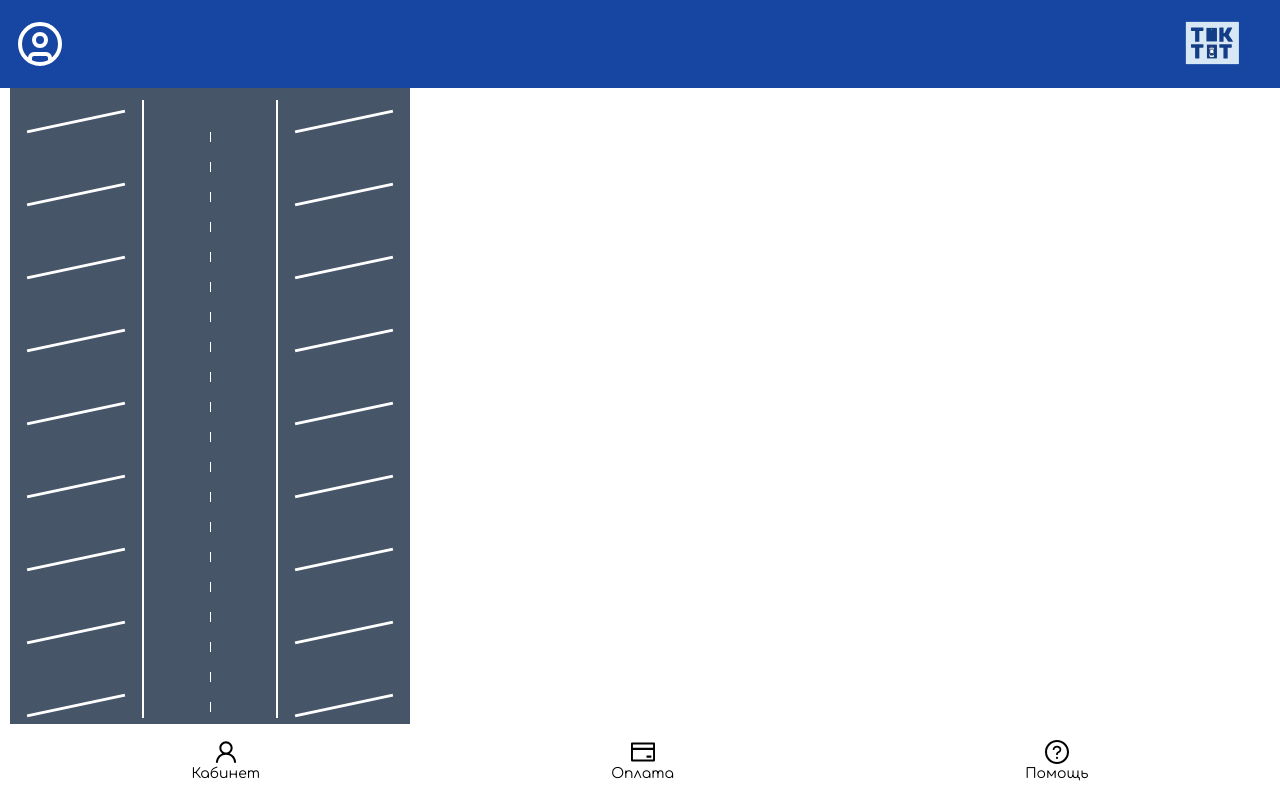
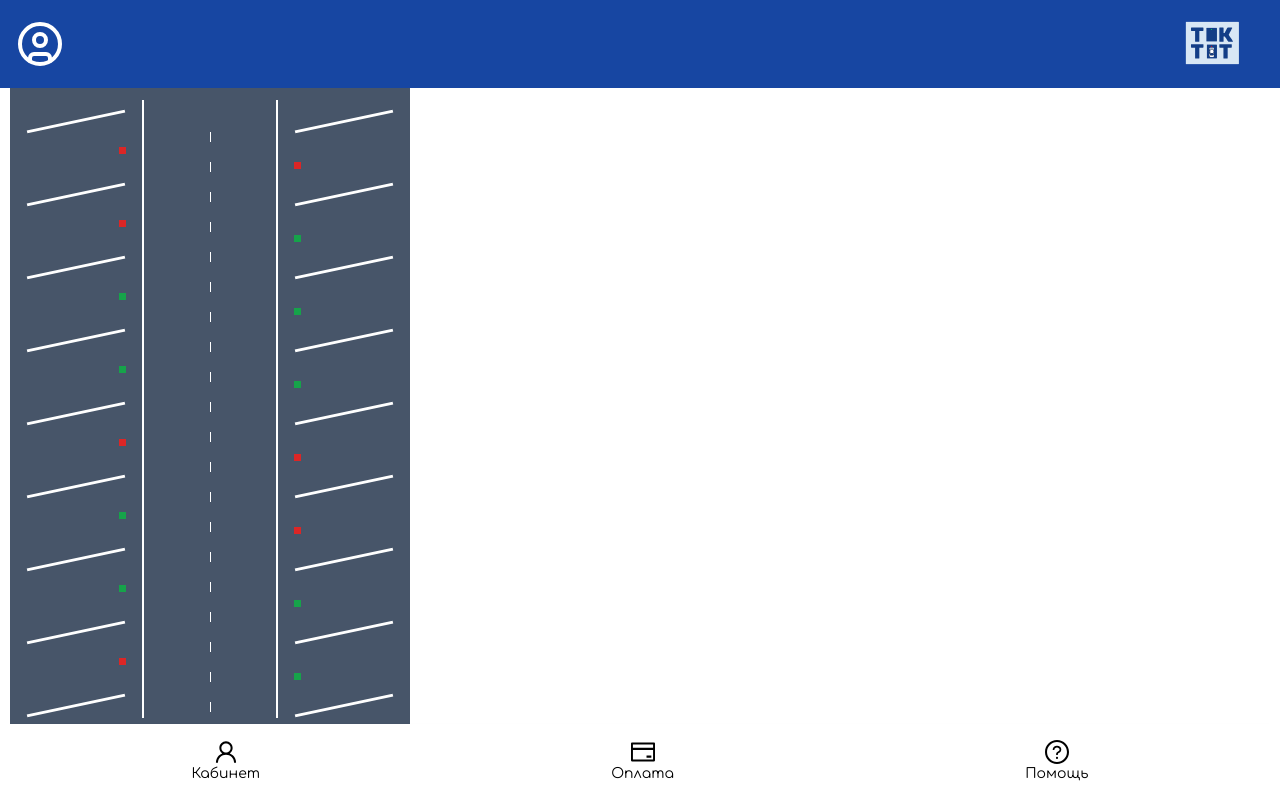
Before and after one commit to IskenderDev/HakatonItFest, a React (Vite) app: page /demo in a window 1280 px wide. Built offline with nearby package versions, Linux system fonts and the light colour scheme.

Commit message:
parking lot

```diff
--- a/src/Demo/mapForParking/MapForParking.jsx
+++ b/src/Demo/mapForParking/MapForParking.jsx
@@ -26,7 +26,9 @@
             Бронь
           </button>
         </div>
-        <div className="flex items-center justify-center mt-4 text-red-600">00:15</div>
+        <div className="flex items-center justify-center mt-4 text-red-600">
+          00:15
+        </div>
       </div>
     </div>
   );
@@ -85,17 +87,18 @@
           <div className="flex justify-between align-center flex-row p-4 bg-slate-600 w-[400px] h-[650px]">
             <div className="flex flex-col items-end justify-start gap-6 mt-5 w-[100px]">
               {parkingLot.slice(0, 8).map((color, index) => (
-                <>
+                <React.Fragment key={`left-${index}`}>
                   <div className="w-[100px] h-[3px] bg-white -rotate-12"></div>
                   <div
-                    key={`left-${index}`}
-                    className={`w-[7px] h-[7px] bg-${color}-600 mb-[15px]`}
+                    className={`w-[7px] h-[7px] ${
+                      color === "green" ? "bg-green-600" : "bg-red-600"
+                    } mb-[15px]`}
                     onClick={() => handleSlotClick(index)}
                     style={{
                       cursor: color === "green" ? "pointer" : "not-allowed",
                     }}
                   ></div>
-                </>
+                </React.Fragment>
               ))}
               <div className="w-[100px] h-[3px] bg-white -rotate-12"></div>
             </div>
@@ -114,17 +117,18 @@
             <div className="w-[2px] bg-white"></div>
             <div className="flex flex-col items-start justify-start gap-6 mt-5 w-[100px]">
               {parkingLot.slice(7).map((color, index) => (
-                <>
+                <React.Fragment key={`right-${index}`}>
                   <div className="w-[100px] h-[3px] bg-white -rotate-12"></div>
                   <div
-                    key={`right-${index}`}
-                    className={`w-[7px] h-[7px] bg-${color}-600 mt-[15px]`}
+                    className={`w-[7px] h-[7px] ${
+                      color === "green" ? "bg-green-600" : "bg-red-600"
+                    } mt-[15px]`}
                     onClick={() => handleSlotClick(index + 7)}
                     style={{
                       cursor: color === "green" ? "pointer" : "not-allowed",
                     }}
                   ></div>
-                </>
+                </React.Fragment>
               ))}
               <div className="w-[100px] h-[3px] bg-white -rotate-12"></div>
             </div>
```
